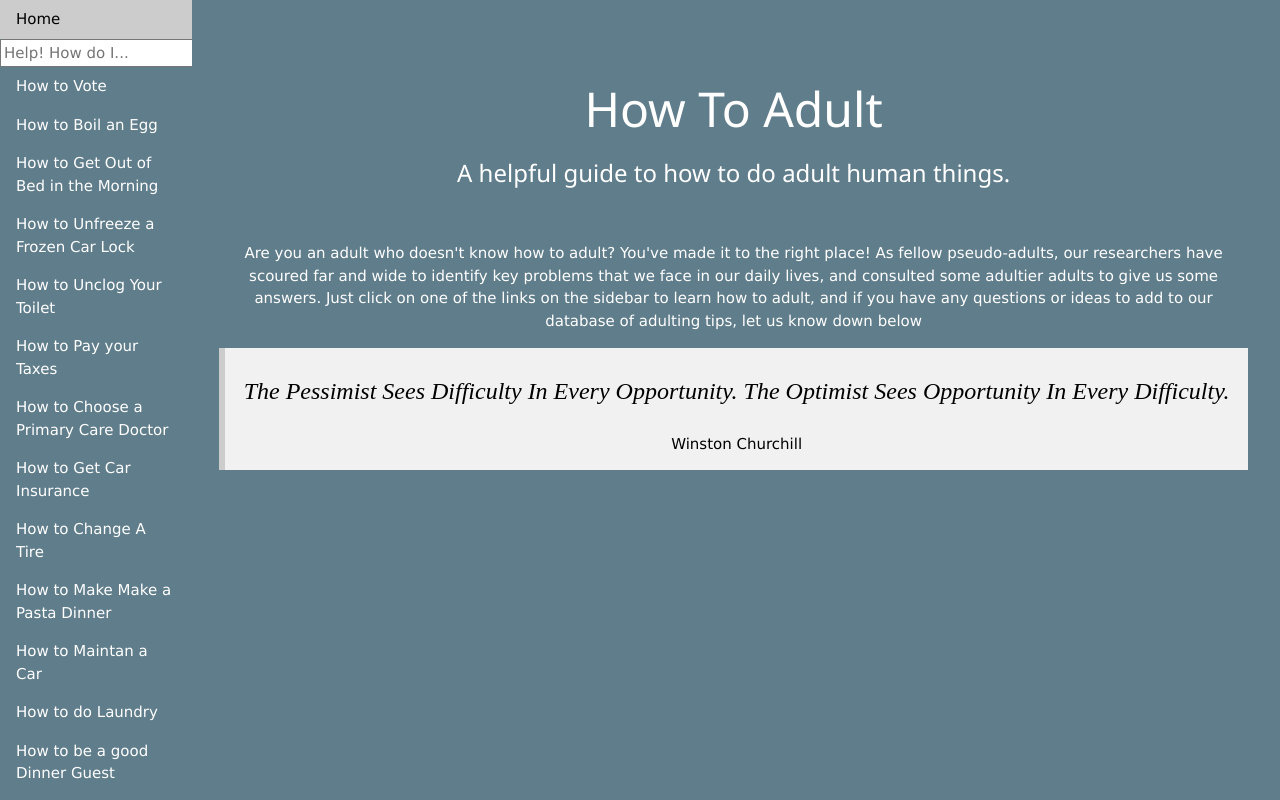
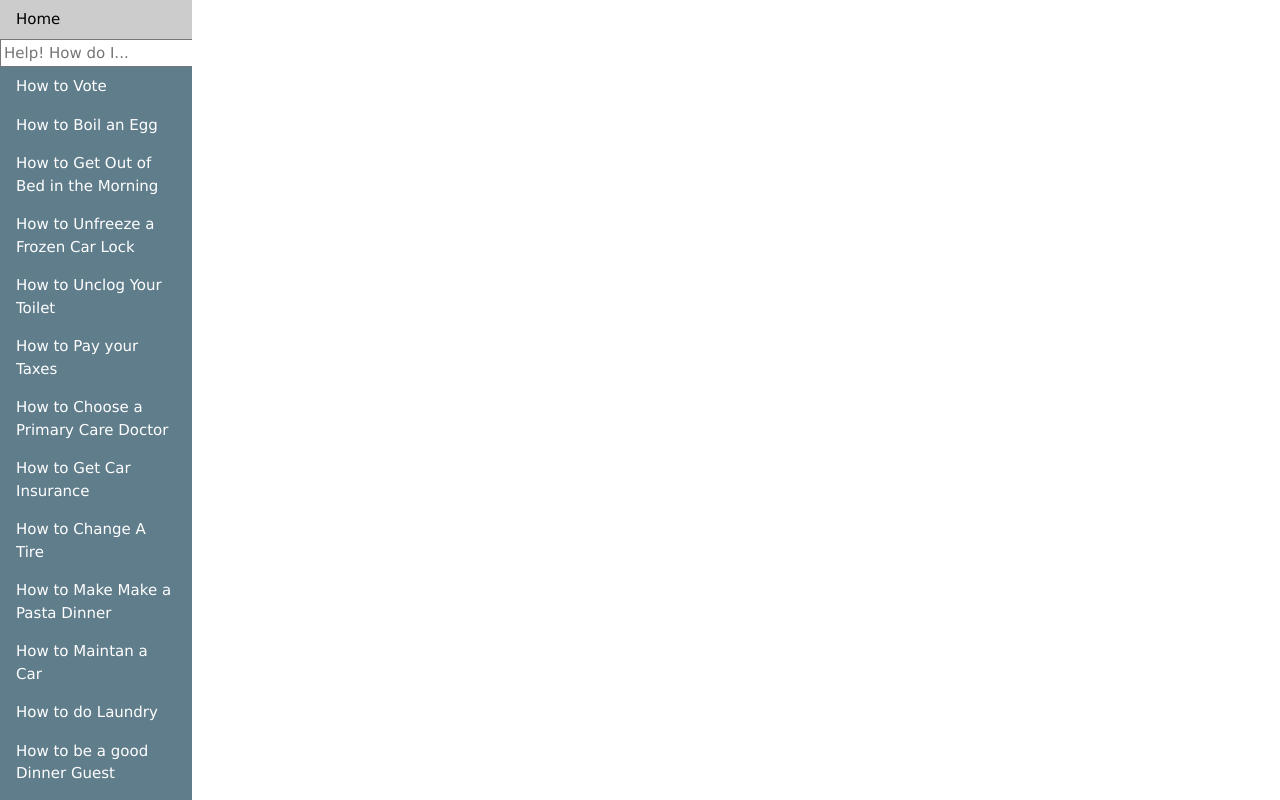
Before and after one commit to daneldat/howtoadult, a React (Create React App) app: page / in a window 1280 px wide. Built offline with nearby package versions, Linux system fonts and the light colour scheme.

Commit message:
Fixed issue with github pages.

```diff
--- a/src/App.js
+++ b/src/App.js
@@ -20,19 +20,19 @@ export default class App extends React.Component {
     }
     this.state.list =
       PageList.map((Page, index) =>
-        (<Link to={"/page/" + Page.props.title.replace(/\s/g, "") + "-pageid" + index} className="w3-bar-item w3-button w3-bue-grey"> {Page.props.title}</Link>))
+        (<Link to={"/howtoadult/page/" + Page.props.title.replace(/\s/g, "") + "-pageid" + index} className="w3-bar-item w3-button w3-bue-grey"> {Page.props.title}</Link>))
     this.state.workingList = this.state.list.map(link => ({ link, text: link.props.children[1] }))
   };
   render() {
     return (
       <Router>
         <div className="w3-sidebar w3-bar-block w3-blue-grey" style={{ "width": "15%" }}>
-          <Link to="/" className="w3-bar-item w3-button w3-blue-grey">Home</Link>
+          <Link to="/howtoadult/" className="w3-bar-item w3-button w3-blue-grey">Home</Link>
           <List items={this.state.workingList} />
         </div>
         <Switch>
-          <Route path="/page/:id" children={Child} /> />
-          <Route path="/" component={Home} />
+          <Route path="/howtoadult/page/:id" children={Child} /> />
+          <Route path="/howtoadult/" component={Home} />
         </Switch>
       </Router>
     );
```
